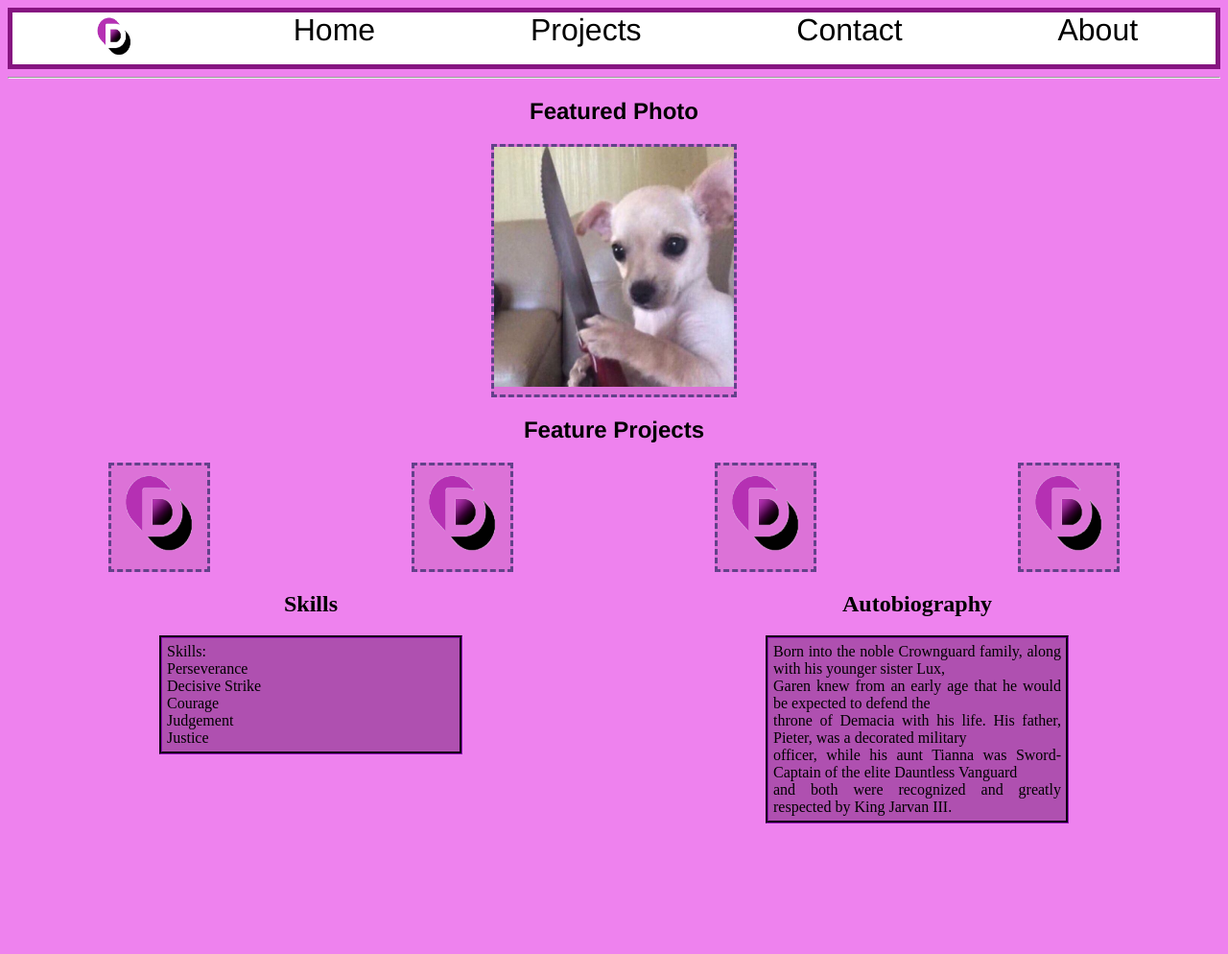
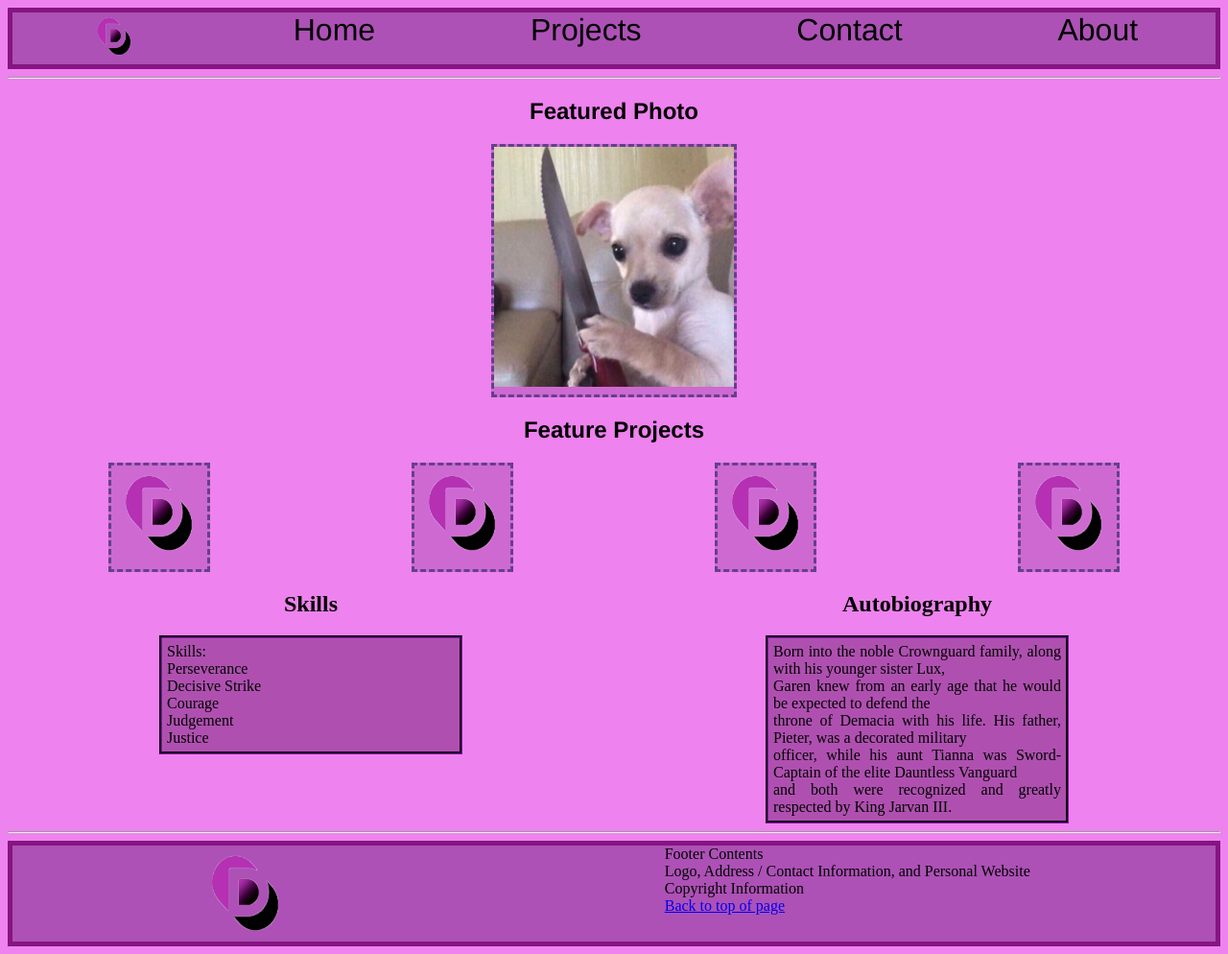
Before and after one commit to Jandayl/HTML-CSS_Exer02, a plain HTML site: page index.html in a window 1280 px wide. Shown: the whole page at 96% size. Before the commit the page ends 866 px from the top, so only its background shows below. Drawn offline with Linux system fonts and the light colour scheme; files whose address does not match are found by name.

Commit message:
Chore: finalized changes, added footer to the webpage.

```diff
--- a/index.html
+++ b/index.html
@@ -7,7 +7,7 @@
             border-style: solid;
             border-width: 5px;
             border-color: rgb(134, 21, 129);
-            background-color: white;
+            background-color: rgb(76, 8, 97, 0.4);
             flex-wrap: wrap;
             justify-content: space-around;
             align-items: start;
@@ -28,8 +28,8 @@
             border-style: dashed;
             border-width: 3px;
             border-color:rgb(99, 65, 138);
-            color: rgb(99, 65, 138, 0.5);
-            background-color: rgb(145, 52, 122, 0.2);
+            color: rgb(76, 8, 97, 0.5);
+            background-color: rgb(76, 8, 97, 0.2);
             align-items: end;
             align-content: space-around;
             font-size: xx-large;
@@ -133,5 +133,15 @@
                 </div>
             </div>
         </div>
+        <hr>
+        <div class="flex-container">
+            <img src ="C:\Users\Dyle\HTML-CSS_Exer02\Dlogo.png" height="100px" width="100px">
+            <div class="flex-inner">
+                Footer Contents <br>
+                Logo, Address / Contact Information, and Personal Website <br>
+                Copyright Information <br>
+                <a href="#top">Back to top of page</a>
+            </div>
+        </div>
     </body>
 </html>
```
